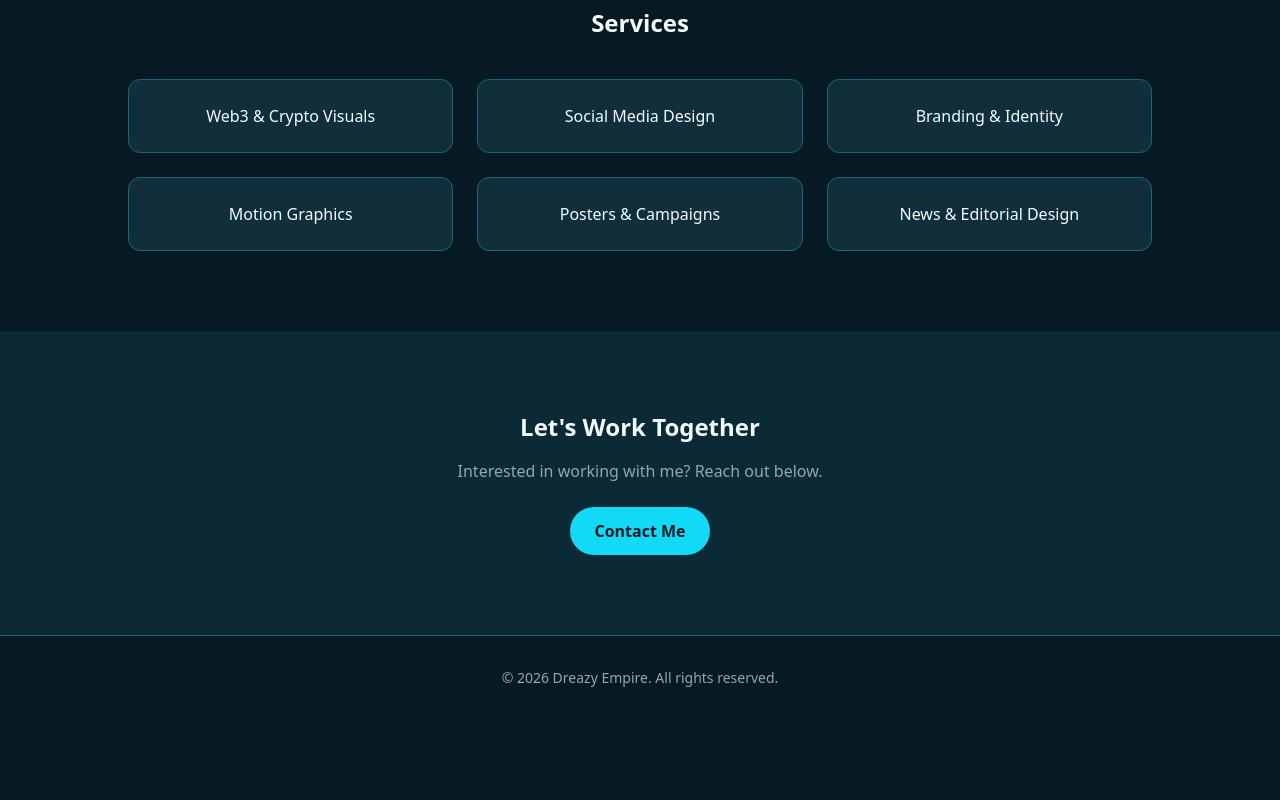
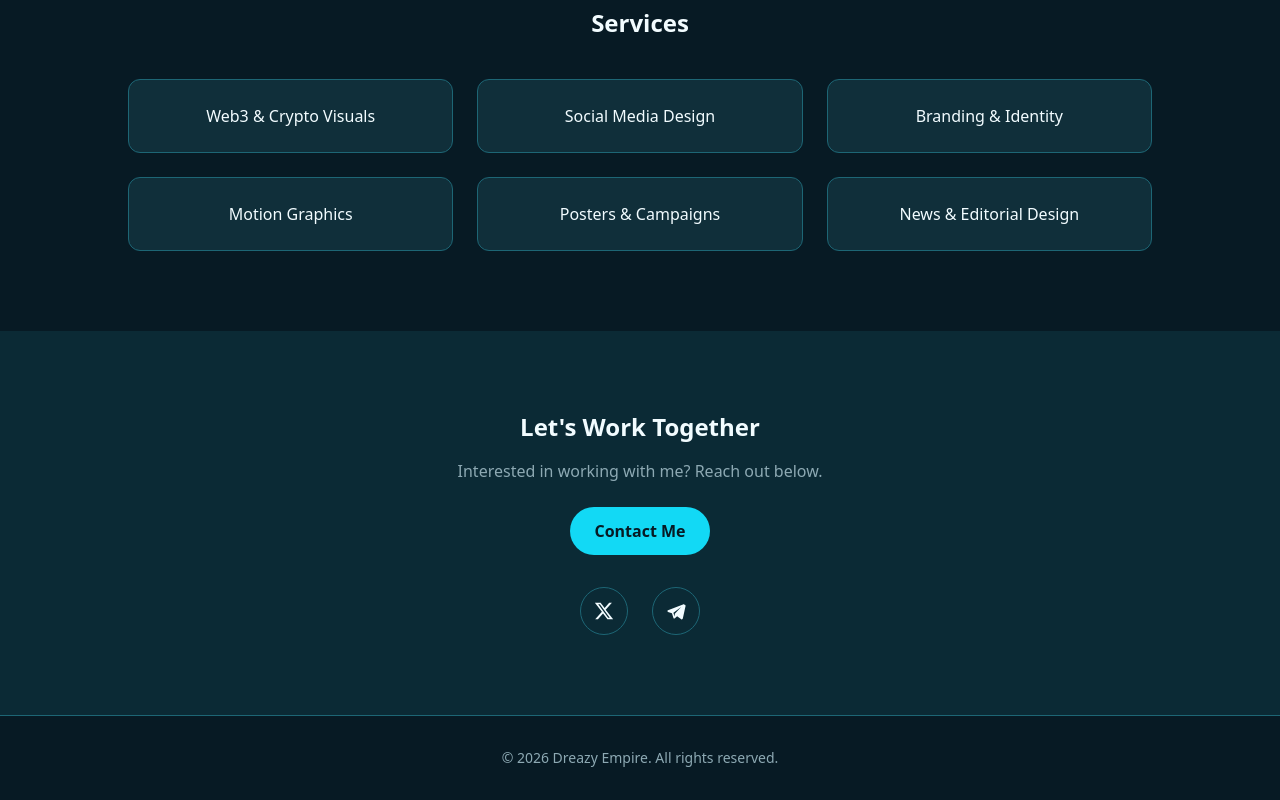
Before and after one commit to Dreazyempire/dreazyempire, a Next.js app: page / in a window 1280 px wide. Shown: the part 1348-2148 px from the top of the page. Before the commit the page ends 2068 px from the top, so only its background shows below. Built offline with nearby package versions, Linux system fonts and the light colour scheme; no server answers; the database is empty.

Commit message:
Update page.tsx

```diff
--- a/app/page.tsx
+++ b/app/page.tsx
@@ -115,6 +115,29 @@ export default async function Home() {
         >
           Contact Me
         </a>
+
+        <div className="flex justify-center gap-6 mt-8">
+          <a
+            href="https://x.com/dreazyempire"
+            target="_blank"
+            aria-label="X (Twitter)"
+            className="w-12 h-12 flex items-center justify-center rounded-full border border-borderc hover:border-accent transition"
+          >
+            <svg viewBox="0 0 24 24" className="w-5 h-5 fill-textprimary">
+              <path d="M18.244 2H21.5l-7.51 8.59L23 22h-6.828l-5.35-6.99L4.7 22H1.44l8.03-9.19L1 2h6.914l4.84 6.4L18.244 2Zm-1.196 18h1.833L7.03 3.9H5.06L17.048 20Z"/>
+            </svg>
+          </a>
+          <a
+            href="https://t.me/dreazyempire"
+            target="_blank"
+            aria-label="Telegram"
+            className="w-12 h-12 flex items-center justify-center rounded-full border border-borderc hover:border-accent transition"
+          >
+            <svg viewBox="0 0 24 24" className="w-5 h-5 fill-textprimary">
+              <path d="M21.9 3.6 2.4 11.1c-.9.35-.9 1.66.01 1.99l4.7 1.6 1.83 5.65c.24.75 1.19.96 1.75.4l2.63-2.55 4.97 3.65c.7.5 1.7.13 1.9-.7l3.28-15.1c.24-1.1-.83-2.03-1.86-1.44ZM8.9 14.1l9.3-6.9-7.6 8.2-.3 3.3-1.4-4.6Z"/>
+            </svg>
+          </a>
+        </div>
       </section>
 
       {/* FOOTER */}
```
